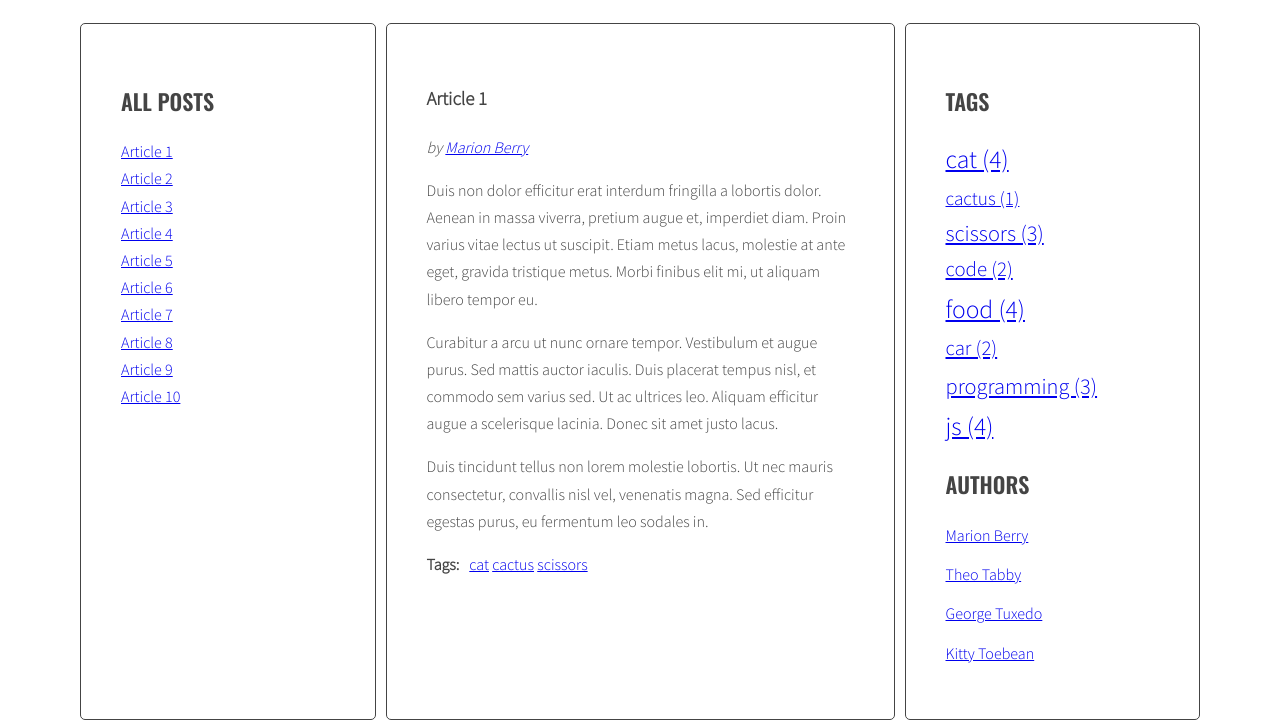
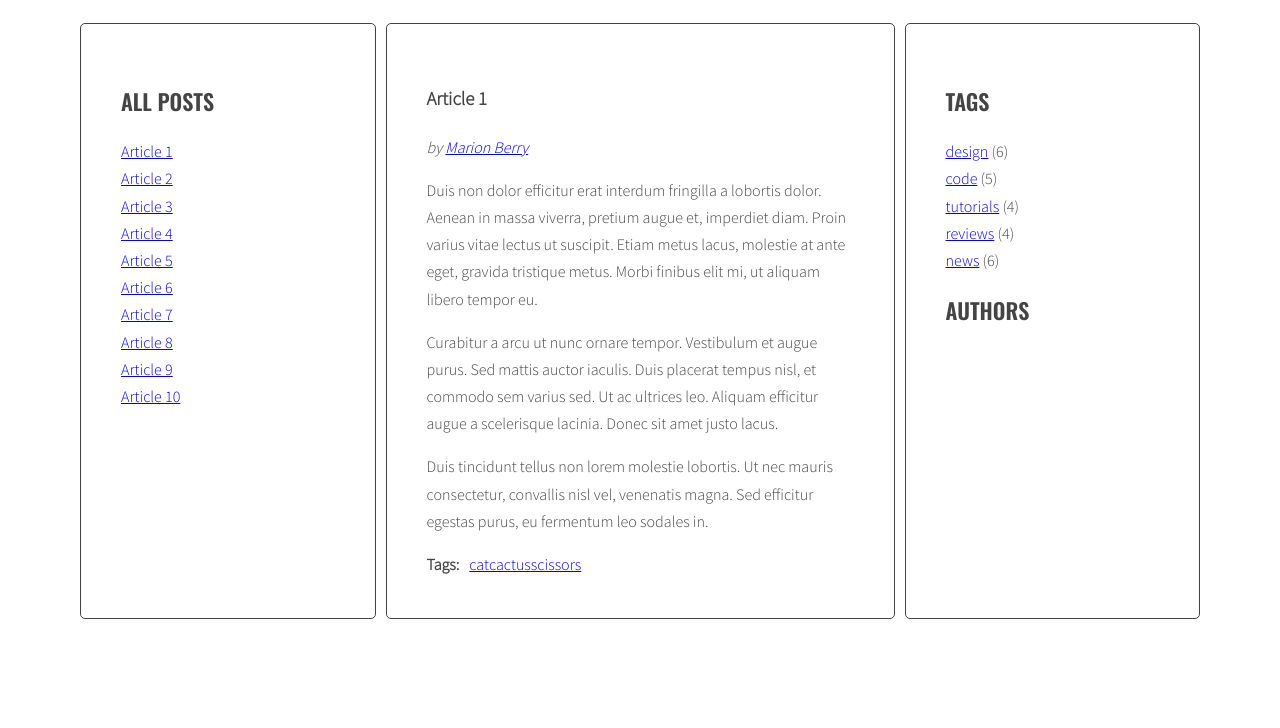
Before and after one commit to Erykov9/javascript-blog, a website: page index.html in a window 1280 px wide. Shown: the part 220-948 px from the top of the page. After the commit the page ends 847 px from the top, so only its background shows below. Drawn offline with nearby package versions, Linux system fonts and the light colour scheme; files that its build step writes are made by us from their sources.

```diff
--- a/index.html
+++ b/index.html
@@ -32,7 +32,7 @@
                   </ul>
                 </div>
               </article>
-              <article class="post" id="article-2" data-tags="code food" data-author="Theo Tabby">
+              <article class="post" id="article-2" data-tags="cat car js" data-author="Theo Tabby">
                 <h3 class="post-title">Article 2</h3>
                 <p class="post-author"></p>
                 <div class="post-content">
@@ -46,7 +46,7 @@
                   </ul>
                 </div>
               </article>
-              <article class="post" id="article-3" data-tags="car" data-author="George Tuxedo">
+              <article class="post" id="article-3" data-tags="car music" data-author="George Tuxedo">
                 <h3 class="post-title">Article 3</h3>
                 <p class="post-author"></p>
                 <div class="post-content">
@@ -60,7 +60,7 @@
                   </ul>
                 </div>
               </article>
-              <article class="post" id="article-4" data-tags="food scissors" data-author="Kitty Toebean">
+              <article class="post" id="article-4" data-tags="blog video" data-author="Kitty Toebean">
                 <h3 class="post-title">Article 4</h3>
                 <p class="post-author"></p>
                 <div class="post-content">
@@ -74,7 +74,7 @@
                   </ul>
                 </div>
               </article>
-              <article class="post" id="article-5" data-tags="programming js" data-author="Marion Berry">
+              <article class="post" id="article-5" data-tags="blog video music" data-author="Marion Berry">
                 <h3 class="post-title">Article 5</h3>
                 <p class="post-author"></p>
                 <div class="post-content">
@@ -88,7 +88,7 @@
                   </ul>
                 </div>
               </article>
-              <article class="post" id="article-6" data-tags="food cat" data-author="George Tuxedo">
+              <article class="post" id="article-6" data-tags="key house flat" data-author="George Tuxedo">
                 <h3 class="post-title">Article 6</h3>
                 <p class="post-author"></p>
                 <div class="post-content">
@@ -116,7 +116,7 @@
                   </ul>
                 </div>
               </article>
-              <article class="post" id="article-8" data-tags="car js scissors" data-author="Theo Tabby">
+              <article class="post" id="article-8" data-tags="car js code" data-author="Theo Tabby">
                 <h3 class="post-title">Article 8</h3>
                 <p class="post-author"></p>
                 <div class="post-content">
@@ -130,7 +130,7 @@
                   </ul>
                 </div>
               </article>
-              <article class="post" id="article-9" data-tags="js cat food" data-author="Marion Berry">
+              <article class="post" id="article-9" data-tags="js food kitchen" data-author="Marion Berry">
                 <h3 class="post-title">Article 9</h3>
                 <p class="post-author"></p>
                 <div class="post-content">
@@ -144,7 +144,7 @@
                   </ul>
                 </div>
               </article>
-              <article class="post" id="article-10" data-tags="programming cat" data-author="George Tuxedo">
+              <article class="post" id="article-10" data-tags="boat water" data-author="George Tuxedo">
                 <h3 class="post-title">Article 10</h3>
                 <p class="post-author"></p>
                 <div class="post-content">
@@ -162,6 +162,11 @@
             <aside class="sidebar">
               <h2 class="section-title">Tags</h2>
               <ul class="list tags">
+                <li><a href="#">design</a> <span>(6)</span></li>
+                <li><a href="#">code</a> <span>(5)</span></li>
+                <li><a href="#">tutorials</a> <span>(4)</span></li>
+                <li><a href="#">reviews</a> <span>(4)</span></li>
+                <li><a href="#">news</a> <span>(6)</span></li>
               </ul>
               <h2 class="section-title">Authors</h2>
               <ul class="list authors">
@@ -171,24 +176,6 @@
         </div>
       </div>
 
-      <script id="template-article-link" type="text/x-handlebars-template">
-        <li><a href="#{{ id }}"><span>{{ title }}</span></a></li>
-      </script>
-
-      <script id="template-tag-article" type="text/x-handlebars-template">
-        <li><a href="#tag-{{ inner }}">{{ tagName }}</a></li>
-      </script>
-
-      <script id="template-author-article" type="text/x-handlebars-template">
-        by <a href="#author-{{ id }}"> {{ author }} </a>
-      </script>
-
-      <script id="template-tag-cloud-link" type="text/x-handlebars-template">
-        {{#each tags}}
-        <li><a href="#tag-{{tag}}" class="{{className}}">{{tag}} ({{count}})</a></li>
-        {{/each}}
-      </script>
-      <script src="https://cdnjs.cloudflare.com/ajax/libs/handlebars.js/4.1.0/handlebars.min.js"></script>
       <script src="js/script.js"></script>
 </body>
 </html>
--- a/js/script.js
+++ b/js/script.js
@@ -3,13 +3,6 @@
 'use strict';
 
 {
-  const templates = {
-    articleLink: Handlebars.compile(document.querySelector('#template-article-link').innerHTML),
-    tagLink: Handlebars.compile(document.querySelector('#template-tag-article').innerHTML),
-    authorArticle: Handlebars.compile(document.querySelector('#template-author-article').innerHTML),
-    tagCloudLink: Handlebars.compile(document.querySelector('#template-tag-cloud-link').innerHTML),
-  };
-
   const titleClickHandler = function(event) {
     event.preventDefault();
     const clickedElement = this;
@@ -44,28 +37,21 @@
     link.addEventListener('click', titleClickHandler);
   }
 
-  const opts = {
-    ArticleSelector: '.post',
-    TitleSelector: '.post-title',
-    TitleListSelector: '.titles',
-    ArticleTagsSelector: '.post-tags .list',
-    AuthorSelector: '.post-author',
-    AuthorListSelector: '.authors.list',
-    TagListSelector: '.tags.list',
-    CloudClassCount: 5,
-    CloudClassPrefix: 'tag-size-'
-  };
+  const optArticleSelector = '.post',
+    optTitleSelector = '.post-title',
+    optTitleListSelector = '.titles',
+    optArticleTagsSelector = '.post-tags .list',
+    optAuthorSelector = '.post-author';
 
   function generateTitleLinks(customSelector = '') {
-    const titleList = document.querySelector(opts.TitleListSelector);
+    const titleList = document.querySelector(optTitleListSelector);
     console.log(titleList);
-    const articles = document.querySelectorAll(opts.ArticleSelector + customSelector);
+    const articles = document.querySelectorAll(optArticleSelector + customSelector);
     let html = '';
     for (let article of articles) {
       const articleId = article.getAttribute('id');
-      const articleTitle = article.querySelector(opts.TitleSelector).innerHTML;
-      const linkHTMLData = {id: articleId, title: articleTitle};
-      const linkHTML = templates.articleLink(linkHTMLData);
+      const articleTitle = article.querySelector(optTitleSelector).innerHTML;
+      const linkHTML = '<li><a href="#' + articleId + '"><span>' + articleTitle + '</span></a></li>';
       html = html + linkHTML;
       titleList.innerHTML = html;
     }
@@ -79,75 +65,24 @@
   }
   generateTitleLinks();
 
-  // TAGS
-
-  function calculateTagsParams(tags) {
-    const params = {
-      max: 0,
-      min: 99999
-    };
-
-    for (let tag in tags) {
-      params.max = tags[tag];
-
-      if(tags[tag] > params.max) {
-        params.max = tags[tag];
-      }
-      if(tags[tag] < params.min) {
-        params.min = tags[tag];
-      }
-    }
-    return params;
-  }
-
-  function calculateTagClass(count, params) {
-    const normalizedCount = count - params.min;
-    const normalizedMax = params.max - params.min;
-    const percentage = normalizedCount / normalizedMax;
-    const classNumber = Math.floor(percentage * (opts.CloudClassCount - 1) + 1);
-    return opts.CloudClassPrefix + classNumber;
-  }
-
-
   function generateTags() {
-    let allTags = {};
-    console.log(allTags);
-    const articles = document.querySelectorAll(opts.ArticleSelector);
+    const articles = document.querySelectorAll(optArticleSelector);
 
     for(let article of articles) {
       let html = '';
-      const tagList = article.querySelector(opts.ArticleTagsSelector);
+      const tagList = article.querySelector(optArticleTagsSelector);
       const articleTags = article.getAttribute('data-tags');
       const articleTagsArray = articleTags.split(' ');
       for(let tag of articleTagsArray) {
-        const tagHTMLdata = {inner: tag, tagName: tag};
-        const tagHTML = templates.tagLink(tagHTMLdata);
+        const tagHTML = `<li><a href="#tag-${tag}">${tag} </a></li>`;
         html = html + tagHTML;
-        if(!allTags[tag]) {
-          allTags[tag] = 1;
-        } else {
-          allTags[tag]++;
-        }
       }
       tagList.innerHTML = html;
     }
+  }
+  generateTags();
 
-    const tagList = document.querySelector(opts.TagListSelector);
-    const tagsParams = calculateTagsParams(allTags);
-
-    console.log('tagsParams: ', tagsParams);
-    const allTagsData = {tags: []};
-    for (let tag in allTags) {
-      allTagsData.tags.push({
-        tag: tag,
-        count: allTags[tag],
-        className: calculateTagClass(allTags[tag], tagsParams)
-      });
-    }
-    tagList.innerHTML = templates.tagCloudLink(allTagsData);
-  }
-
-  generateTags();
+  // TAG FILTER
 
   function tagClickHandler(event) {
     event.preventDefault();
@@ -177,32 +112,20 @@
   }
   addClickListenersToTags();
 
-
-  //AUTHORS
-
+  // AUTHOR FILTER
 
   function generateAuthors() {
-    let allAuthors = [];
-    const articles = document.querySelectorAll(opts.ArticleSelector);
+    const articles = document.querySelectorAll(optArticleSelector);
 
     for (let article of articles) {
       let html = '';
 
-      const authorHTML = article.querySelector(opts.AuthorSelector);
+      const authorHTML = article.querySelector(optAuthorSelector);
       const articleAuthor = article.getAttribute('data-author');
-      const authorLinkHTMLData = {id: articleAuthor, author: articleAuthor};
-      const authorLinkHTML = templates.authorArticle(authorLinkHTMLData);
-      const authorLinkListHTML = '<li><a href="#author-' + articleAuthor + '">' + articleAuthor + '</a></li>';
-
-      if(allAuthors.indexOf(authorLinkListHTML) == -1) {
-        allAuthors.push(authorLinkListHTML);
-      }
-
+      const authorLinkHTML = 'by <a href="#author-' + articleAuthor + '">' + articleAuthor + '</a>';
       html =  html + authorLinkHTML;
       authorHTML.innerHTML = html;
     }
-    const authorsList = document.querySelector(opts.AuthorListSelector);
-    authorsList.innerHTML = allAuthors.join(' ');
   }
   generateAuthors();
 
```
